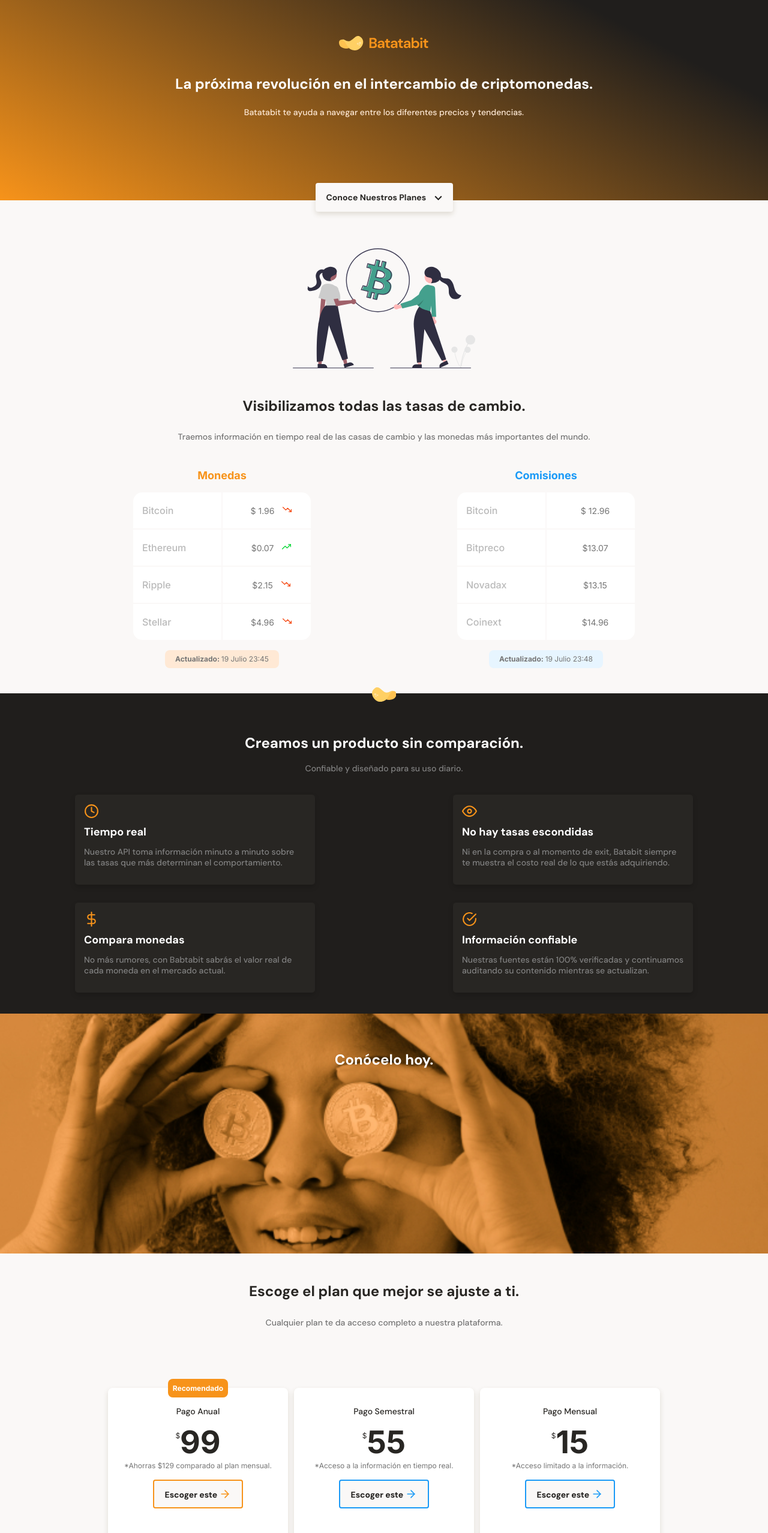
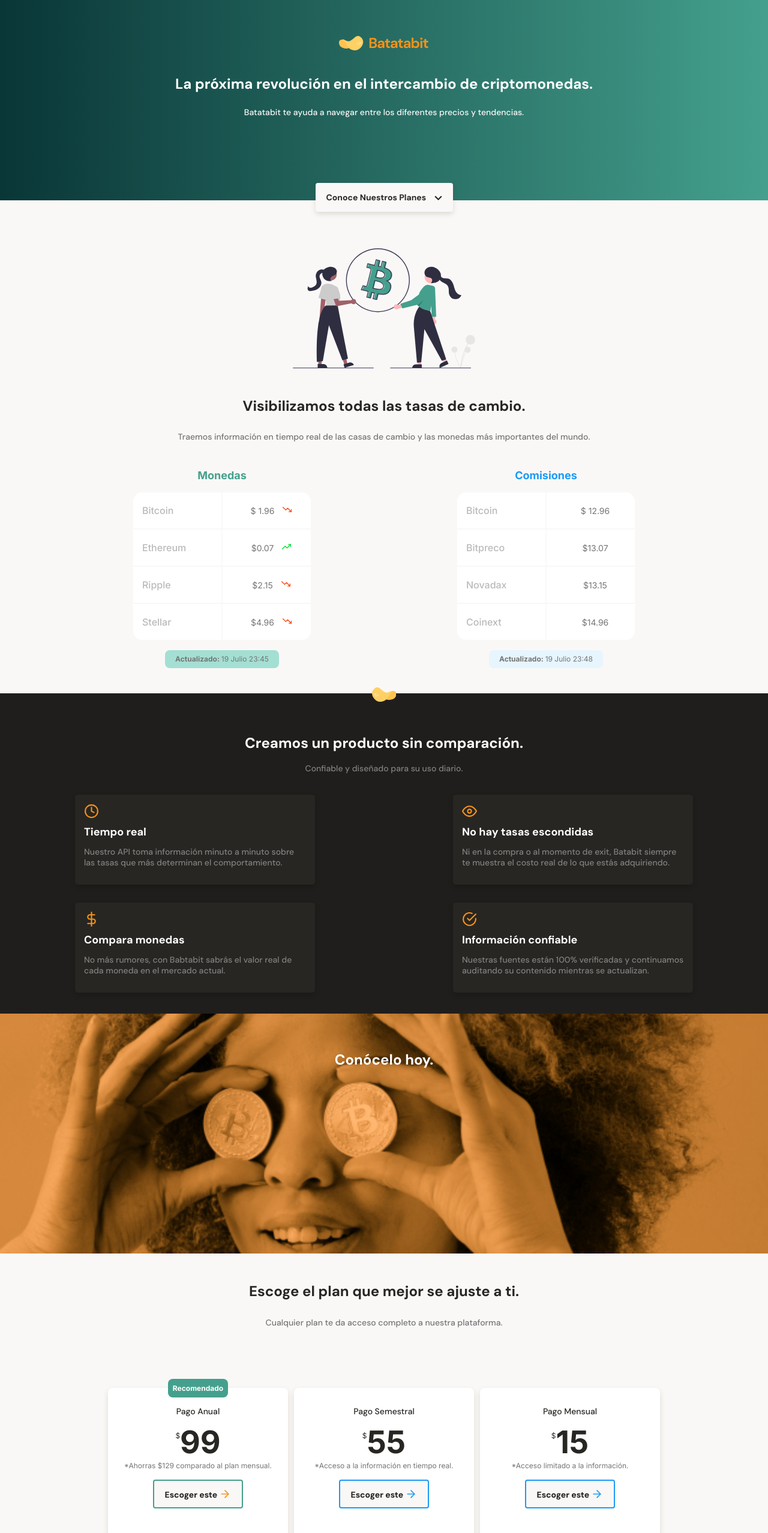
Before and after one commit to ItsCrisDiaz/Batabit, a plain HTML site: page index.html in a window 1280 px wide. Shown: the top 2556 px of the page at 60% size. Drawn offline with Linux system fonts and the light colour scheme.

Commit message:
Cambio de paleta de colores de naranja a verde

```diff
--- a/css/style.css
+++ b/css/style.css
@@ -46,11 +46,17 @@ header {
   min-width: 320px;
   height: 334px;
   text-align: center;
+  background: #44a08d; /* fallback for old browsers */
+  background: -webkit-linear-gradient(
+    to right,
+    var(--bitcoin-green-2),
+    var(--bitcoin-green-1)
+  ); /* Chrome 10-25, Safari 5.1-6 */
   background: linear-gradient(
-    207.8deg,
-    var(--warm-black) 16.69%,
-    var(--bitcoin-orange) 100%
-  );
+    to right,
+    var(--bitcoin-green-2),
+    var(--bitcoin-green-1)
+  ); /* W3C, IE 10+/ Edge, Firefox 16+, Chrome 26+, Opera 12+, Safari 7+ */
 }
 
 header picture img {
@@ -82,7 +88,7 @@ header picture img {
   font-size: 1.4rem;
   line-height: 1.8rem;
   font-weight: 500;
-  color: var(--soft-orange);
+  color: var(--off-white);
 }
 
 .header--title-container .header--button {
@@ -183,7 +189,7 @@ main {
   font-size: 1.8rem;
   font-weight: bold;
   line-height: 2.3rem;
-  color: var(--bitcoin-orange);
+  color: var(--bitcoin-green-1);
   text-align: left;
 }
 
@@ -280,7 +286,7 @@ main {
   height: 30px;
   margin: 0 auto;
   margin-top: 15px;
-  background-color: var(--soft-orange);
+  background-color: var(--soft-green);
   border-radius: 8px;
 }
 
@@ -494,7 +500,7 @@ main {
   align-items: center;
   width: 100px;
   height: 31px;
-  background-color: var(--bitcoin-orange);
+  background-color: var(--bitcoin-green-1);
   font-family: var(--font-2);
   font-size: 1.2rem;
   line-height: 15px;
@@ -538,7 +544,7 @@ main {
   width: 150px;
   height: 48px;
   background-color: var(--off-white);
-  border: 2px solid var(--bitcoin-orange);
+  border: 2px solid var(--bitcoin-green-1);
   border-radius: 4px;
   font-family: var(--font-1);
   font-size: 1.4rem;
@@ -573,7 +579,7 @@ footer {
   display: flex;
   width: 100%;
   height: 150px;
-  background-color: var(--bitcoin-orange);
+  background-color: var(--bitcoin-green-1);
 }
 
 footer section {
```
